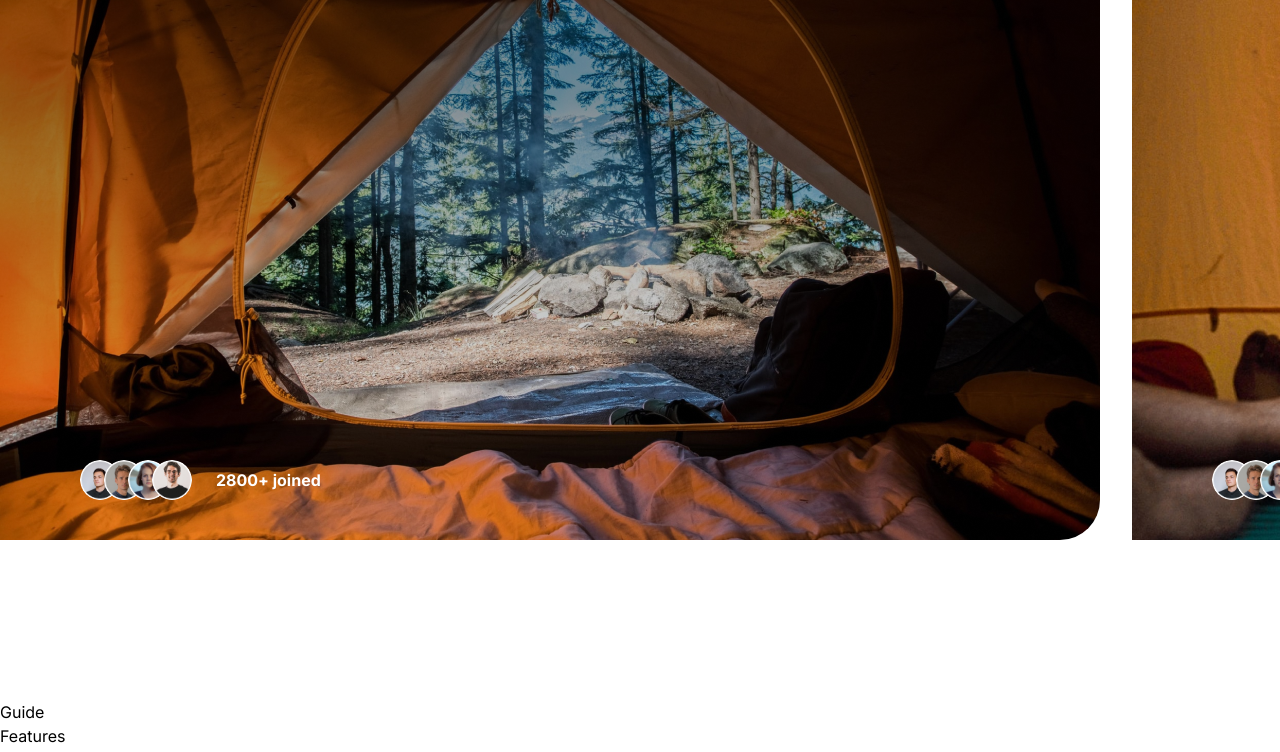
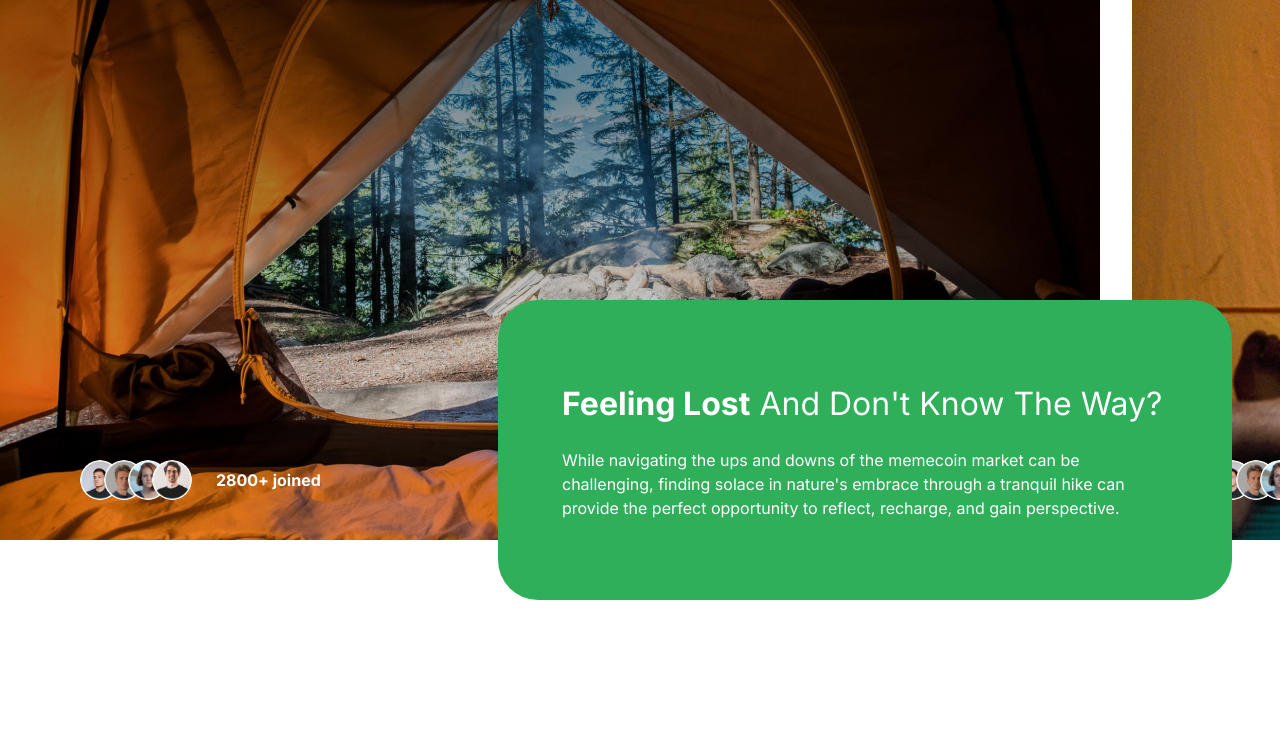
Before and after one commit to eddyK15501/travel-app, a Next.js app: page / in a window 1280 px wide. Shown: the part 1079-1831 px from the top of the page. Built offline with nearby package versions, Linux system fonts and the light colour scheme.

Commit message:
Camp.tsx - caption banner position relative to <CampSite />

```diff
--- a/components/Camp.tsx
+++ b/components/Camp.tsx
@@ -62,10 +62,23 @@ const Camp = () => {
         />
         <CampSite
           bgImage='bg-bg-img-2'
-          title='Dogwifhat Camp'
-          subtitle='Somewhere in the Woods'
+          title='Dogwifhat Mountain'
+          subtitle='Somewhere in Nature'
           peopleJoined='300+ joined'
         />
+      </div>
+      <div className='flexEnd mt-10 px-6 lg:-mt-60 lg:mr-6'>
+        <div className='bg-green-50 relative w-full overflow-hidden rounded-3xl p-8 lg:max-w-[500px] xl:max-w-[734px] xl:rounded-5xl xl:px-16 xl:py-20'>
+          <h2 className='capitalize text-white regular-24 md:regular-32 2xl:regular-64'>
+            <strong>Feeling Lost</strong> And Don't Know The Way?
+          </h2>
+          <p className='regular-14 xl:regular-16 mt-5 text-white'>
+            While navigating the ups and downs of the memecoin market can be
+            challenging, finding solace in nature's embrace through a tranquil
+            hike can provide the perfect opportunity to reflect, recharge, and
+            gain perspective.
+          </p>
+        </div>
       </div>
     </section>
   );
```
